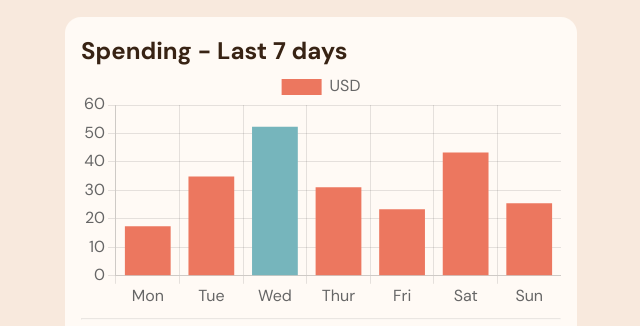
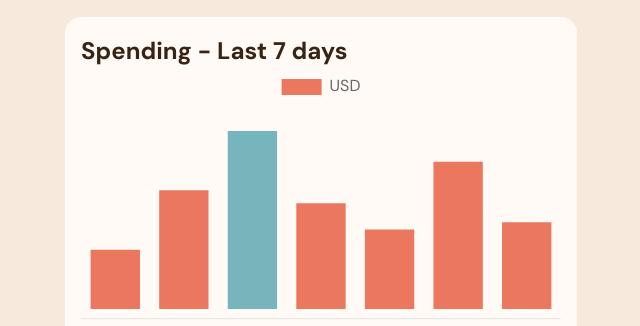
Before and after one commit to Pulkit-s21/expense-chart, a website built with Vite: page index.html in a window 1280 px wide. Shown: the part 239-565 px from the top of the page, without its empty margins (319-959 px from the left). Built offline with nearby package versions, Linux system fonts and the light colour scheme.

Commit message:
changes made to the chart for better visuals

```diff
--- a/index.html
+++ b/index.html
@@ -52,7 +52,7 @@
   </div>
   <script type="module" src="/main.js"></script>
   <script src="https://cdn.jsdelivr.net/npm/chart.js"></script>
-  <script src="/chart.js"></script>
+  <script src="/index.js"></script>
 </body>
 
 </html>
--- a/chart.js
+++ b/index.js
@@ -29,10 +29,24 @@ const myChart = new Chart(ctx, {
     },
     options: {
         scales: {
+            // Remove X-axis lines
+            x: {
+                display: false,
+            },
+            // Remove Y-axis lines
             y: {
+                display: false,
                 beginAtZero: true
             }
-        }
+        },
+        // Change the cursor to pointer on hover but if the bar is of length == 0 then it doesnt change
+        onHover: (event, chartElement) => {
+			if (chartElement.length === 0) {
+				event.native.target.style.cursor = "default";
+			} else {
+				event.native.target.style.cursor = "pointer";
+			}
+		},
     }
 });
 
--- a/style.css
+++ b/style.css
@@ -265,10 +265,8 @@ hr{
 
 .container{
   min-height: 100vh;
-  display: flex;
-  flex-direction: column;
-  justify-content: center;
-  align-items: center;
+  display: grid;
+  place-items: center;
 }
 
 .box-area{
```
